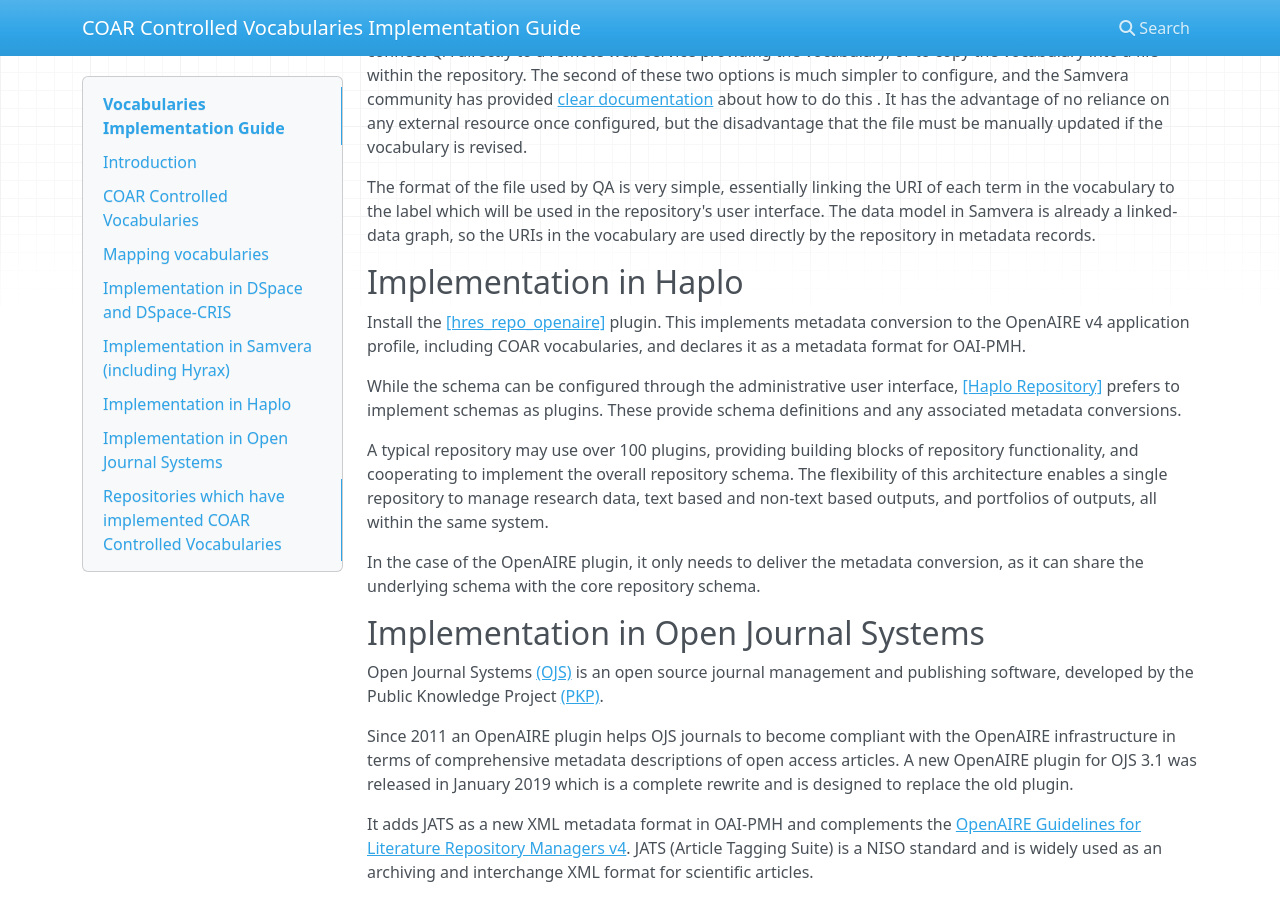
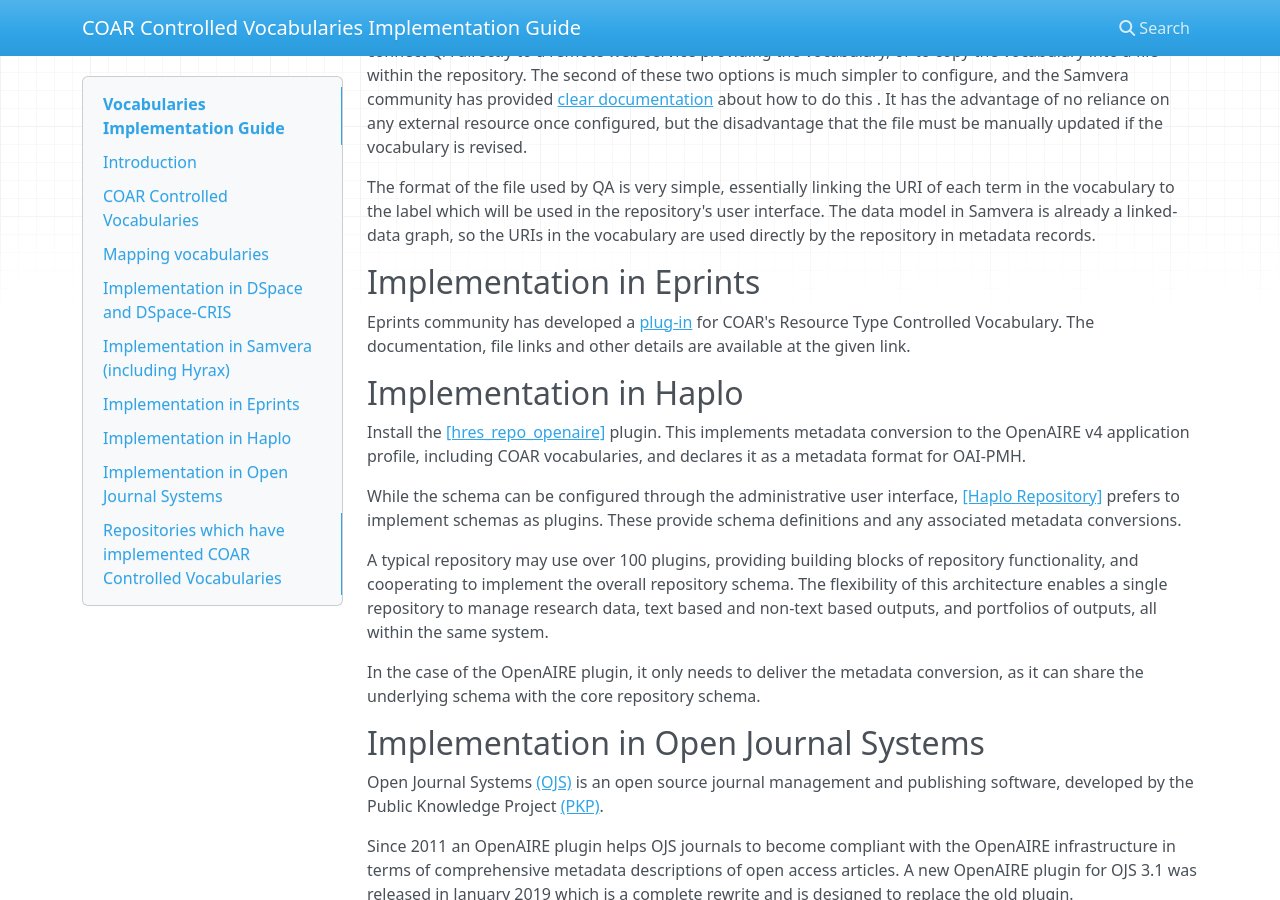
Before and after one commit to coar-repositories/vocabularies-implementation-guide, an MkDocs documentation site: the page built from docs/index.md, in a window 1280 px wide and 900 px high, scrolled down 5858 px. Built offline with MkDocs 1.6.1, drawn with Linux system fonts in a browser that asks for light colours; nearby versions of some CDN libraries.

```diff
--- a/docs/index.md
+++ b/docs/index.md
@@ -163,6 +163,10 @@
 
 The format of the file used by QA is very simple, essentially linking the URI of each term in the vocabulary to the label which will be used in the repository's user interface. The data model in Samvera is already a linked-data graph, so the URIs in the vocabulary are used directly by the repository in metadata records.
 
+## **Implementation in Eprints**
+
+Eprints community has developed a [plug-in](http://bazaar.eprints.org/422/) for COAR's Resource Type Controlled Vocabulary. The documentation, file links and other details are available at the given link.
+
 ## **Implementation in Haplo**
 
 Install the <a href="https://github.com/haplo-org/haplo-repository/tree/master/hres_repo_openaire">[hres_repo_openaire]</a> plugin. This implements metadata conversion to the OpenAIRE v4 application profile, including COAR vocabularies, and declares it as a metadata format for OAI-PMH.
```
